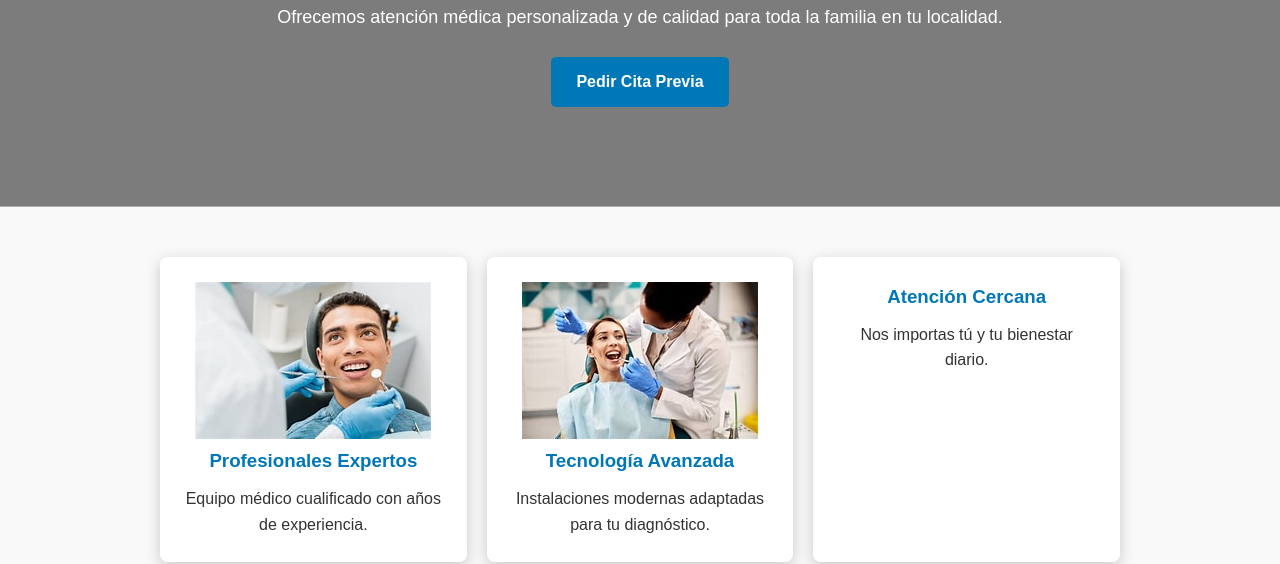
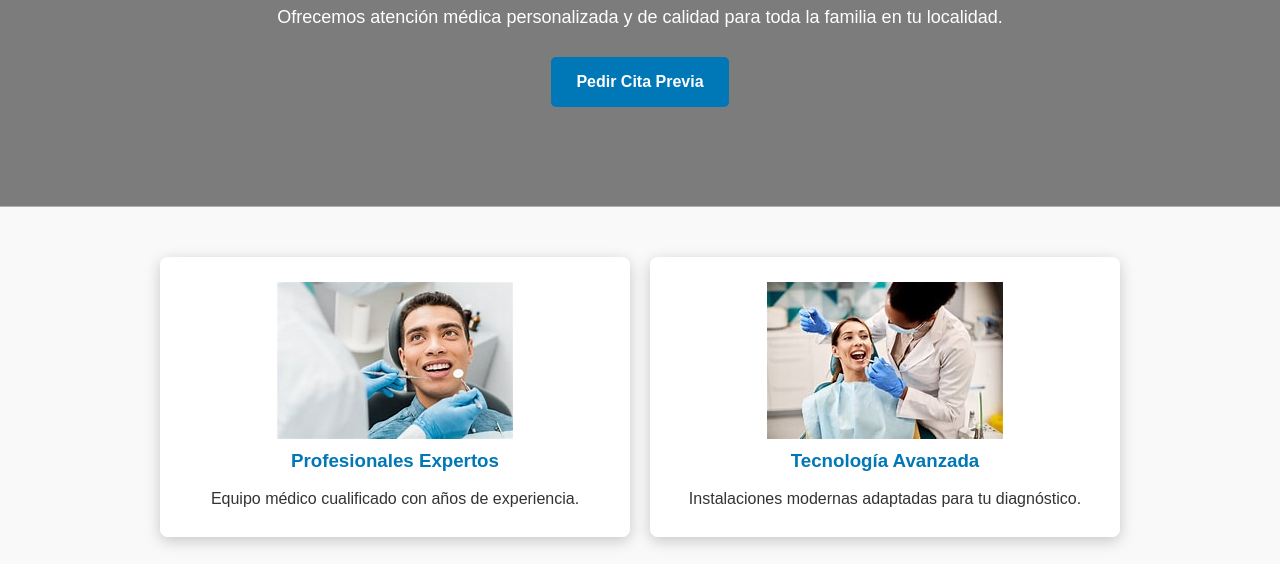
Before and after one commit to programAitor/clinica-quita-web, a plain HTML site: page index.html in a window 1280 px wide. Shown: the part 251-815 px from the top of the page. Drawn offline with Linux system fonts and the light colour scheme.

Commit message:
Remove unused sections from index.html

```diff
--- a/index.html
+++ b/index.html
@@ -35,11 +35,6 @@
                 <img src="img/home2.jpg" alt="Tecnología Avanzada">
                 <h3>Tecnología Avanzada</h3>
                 <p>Instalaciones modernas adaptadas para tu diagnóstico.</p>
-            </div>
-            <div class="card">
-                <h3>Atención Cercana</h3>
-                <p>Nos importas tú y tu bienestar diario.</p>
-            </div>
         </section>
     </main>
 
```
